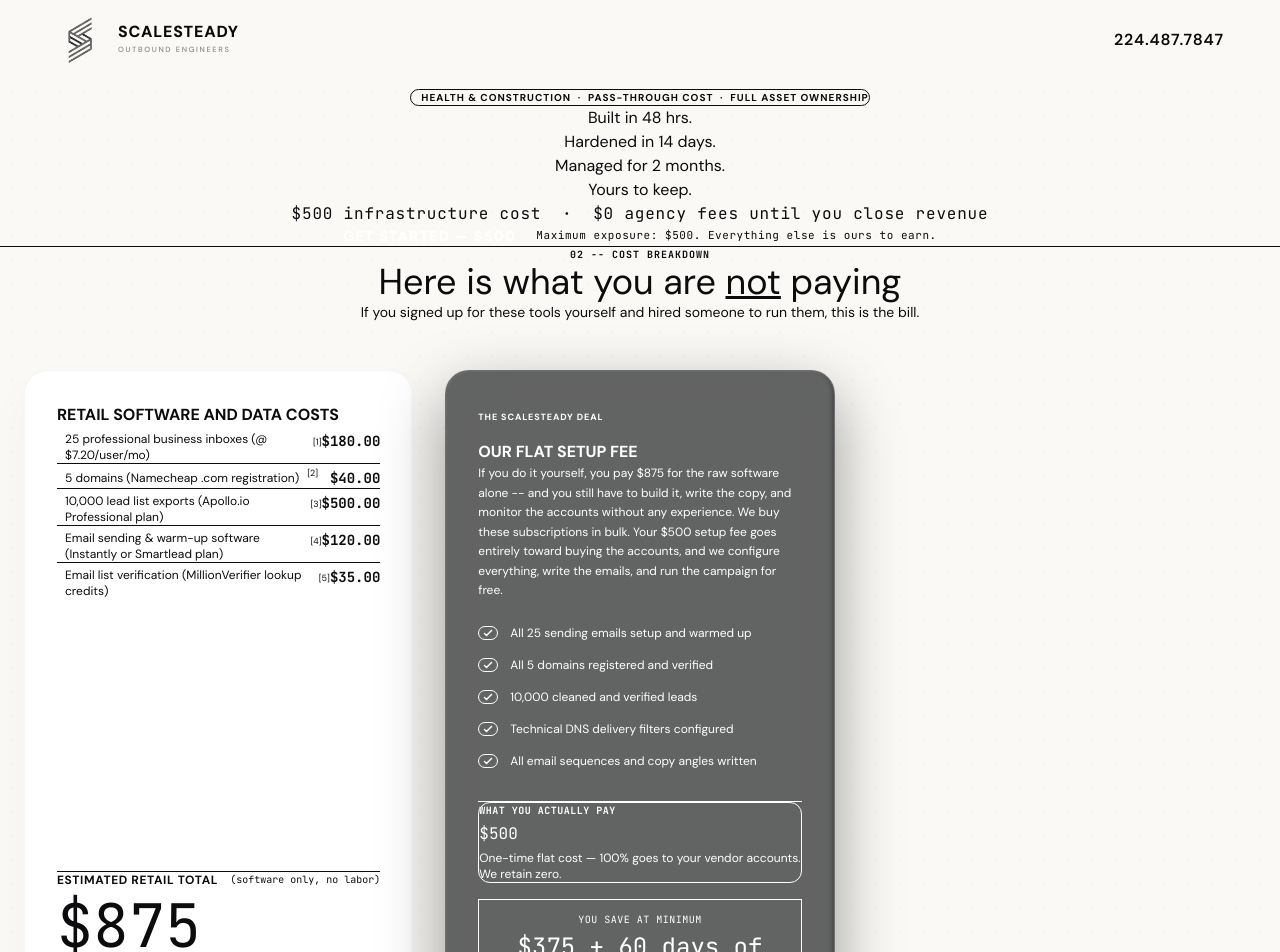
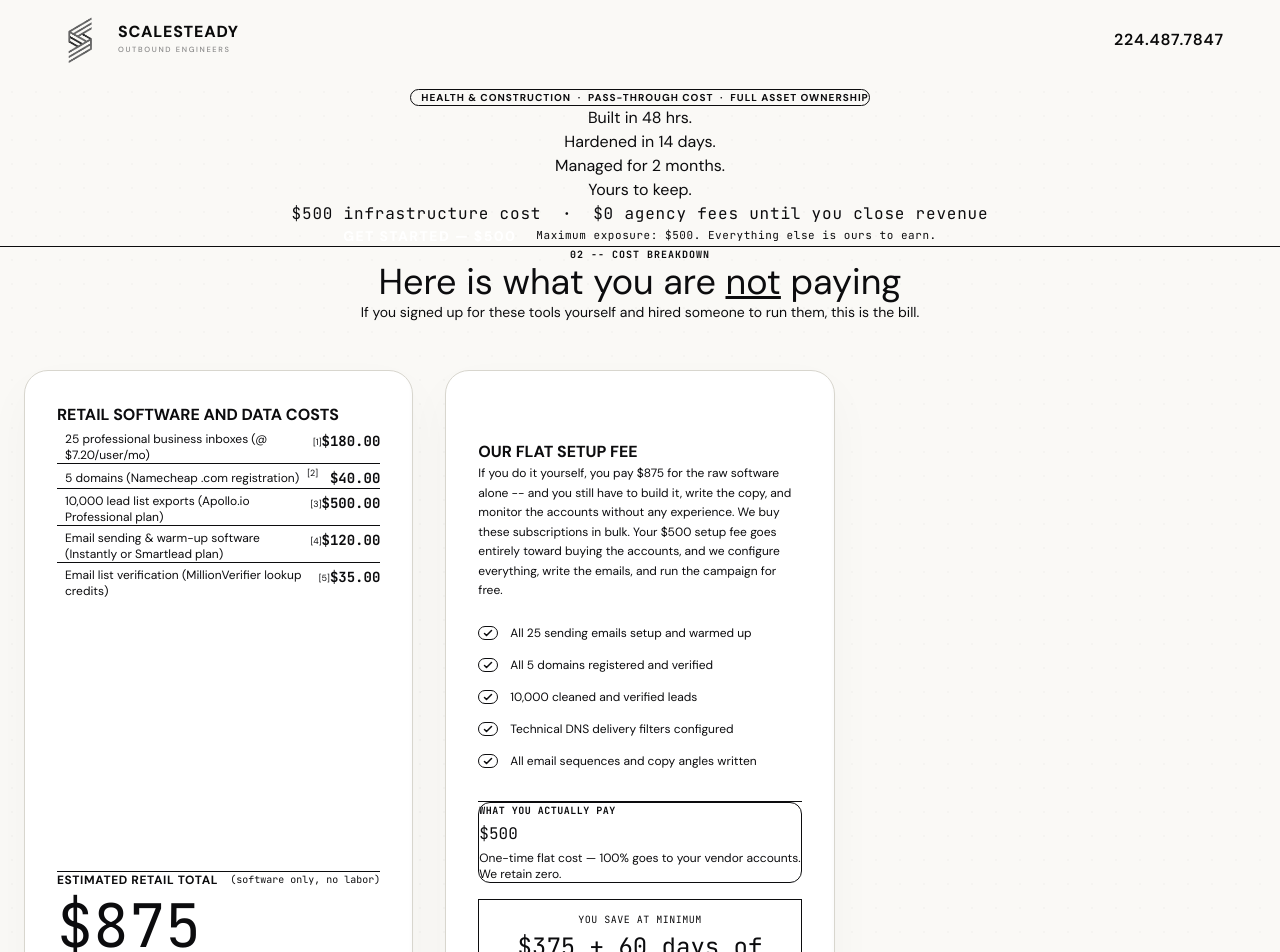
Before and after one commit to jaexochill2-code/scalesteady-engineers, a Next.js app: page /build in a window 1280 px wide. Shown: the top 952 px of the page. Built offline with nearby package versions, Linux system fonts and the light colour scheme.

Commit message:
design: visual border contrast and highlighted card visual overhaul

```diff
--- a/src/app/build/page.tsx
+++ b/src/app/build/page.tsx
@@ -282,57 +282,55 @@ export default function BuildPage() {
                 </div>
               </div>
             </div>
-
-          {/* ScaleSteady Setup Value Bento Column */}
-          <div className="bento-card-dark text-white p-8 relative overflow-hidden flex flex-col justify-between group border-[#1B4F8A]/40 hover:border-[#1B4F8A]/60 shadow-[0_20px_50px_rgba(27,79,138,0.08)]">
+          <div className="bento-card-light bg-white p-8 relative overflow-hidden flex flex-col justify-between group border-2 border-[#1B4F8A] shadow-[0_20px_50px_rgba(27,79,138,0.12)]">
               {/* Radial glow background spotlight */}
-              <div className="absolute top-[-10%] right-[-10%] w-[200px] h-[200px] rounded-full bg-white/5 blur-[45px] pointer-events-none group-hover:bg-white/10 transition-all duration-500" />
+              <div className="absolute top-[-10%] right-[-10%] w-[200px] h-[200px] rounded-full bg-[#1B4F8A]/5 blur-[45px] pointer-events-none group-hover:bg-[#1B4F8A]/10 transition-all duration-500" />
 
               <div className="relative z-10">
                 <span className="inline-block px-3 py-1 text-[9px] font-bold tracking-widest uppercase bg-[#1B4F8A] text-white rounded mb-4">
                   The ScaleSteady Deal
                 </span>
-                <h3 className="font-sans text-lg font-bold mb-4 text-white uppercase tracking-tight">Our Flat Setup Fee</h3>
-                <p className="font-sans text-xs text-[#CCCCCC] leading-relaxed mb-6 font-medium">
+                <h3 className="font-sans text-lg font-bold mb-4 text-[#0C0C0E] uppercase tracking-tight">Our Flat Setup Fee</h3>
+                <p className="font-sans text-xs text-[#2F3033] leading-relaxed mb-6 font-medium">
                   If you do it yourself, you pay $875 for the raw software alone -- and you still have to build it, write the copy, and monitor the accounts without any experience. We buy these subscriptions in bulk. Your $500 setup fee goes entirely toward buying the accounts, and we configure everything, write the emails, and run the campaign for free.
                 </p>
 
-                <ul className="space-y-4 text-xs text-[#CCCCCC]">
-                  <li className="flex items-center gap-3 transition-colors duration-300 hover:text-white group/item1">
-                    <span className="flex items-center justify-center w-5 h-5 rounded-full bg-white/5 border border-white/10 group-hover/item1:border-white group-hover/item1:bg-white/10 transition-all duration-300">
-                      <svg className="w-3 h-3 text-white" fill="none" viewBox="0 0 24 24" stroke="currentColor" strokeWidth="3">
+                <ul className="space-y-4 text-xs text-[#2F3033]">
+                  <li className="flex items-center gap-3 transition-colors duration-300 hover:text-[#0C0C0E] group/item1">
+                    <span className="flex items-center justify-center w-5 h-5 rounded-full bg-[#1B4F8A]/5 border border-[#1B4F8A]/20 group-hover/item1:border-[#1B4F8A] group-hover/item1:bg-[#1B4F8A]/10 transition-all duration-300">
+                      <svg className="w-3 h-3 text-[#1B4F8A]" fill="none" viewBox="0 0 24 24" stroke="currentColor" strokeWidth="3">
                         <path strokeLinecap="round" strokeLinejoin="round" d="M5 13l4 4L19 7" />
                       </svg>
                     </span>
                     <span className="font-medium">All 25 sending emails setup and warmed up</span>
                   </li>
-                  <li className="flex items-center gap-3 transition-colors duration-300 hover:text-white group/item2">
-                    <span className="flex items-center justify-center w-5 h-5 rounded-full bg-white/5 border border-white/10 group-hover/item2:border-white group-hover/item2:bg-white/10 transition-all duration-300">
-                      <svg className="w-3 h-3 text-white" fill="none" viewBox="0 0 24 24" stroke="currentColor" strokeWidth="3">
+                  <li className="flex items-center gap-3 transition-colors duration-300 hover:text-[#0C0C0E] group/item2">
+                    <span className="flex items-center justify-center w-5 h-5 rounded-full bg-[#1B4F8A]/5 border border-[#1B4F8A]/20 group-hover/item2:border-[#1B4F8A] group-hover/item2:bg-[#1B4F8A]/10 transition-all duration-300">
+                      <svg className="w-3 h-3 text-[#1B4F8A]" fill="none" viewBox="0 0 24 24" stroke="currentColor" strokeWidth="3">
                         <path strokeLinecap="round" strokeLinejoin="round" d="M5 13l4 4L19 7" />
                       </svg>
                     </span>
                     <span className="font-medium">All 5 domains registered and verified</span>
                   </li>
-                  <li className="flex items-center gap-3 transition-colors duration-300 hover:text-white group/item3">
-                    <span className="flex items-center justify-center w-5 h-5 rounded-full bg-white/5 border border-white/10 group-hover/item3:border-white group-hover/item3:bg-white/10 transition-all duration-300">
-                      <svg className="w-3 h-3 text-white" fill="none" viewBox="0 0 24 24" stroke="currentColor" strokeWidth="3">
+                  <li className="flex items-center gap-3 transition-colors duration-300 hover:text-[#0C0C0E] group/item3">
+                    <span className="flex items-center justify-center w-5 h-5 rounded-full bg-[#1B4F8A]/5 border border-[#1B4F8A]/20 group-hover/item3:border-[#1B4F8A] group-hover/item3:bg-[#1B4F8A]/10 transition-all duration-300">
+                      <svg className="w-3 h-3 text-[#1B4F8A]" fill="none" viewBox="0 0 24 24" stroke="currentColor" strokeWidth="3">
                         <path strokeLinecap="round" strokeLinejoin="round" d="M5 13l4 4L19 7" />
                       </svg>
                     </span>
                     <span className="font-medium">10,000 cleaned and verified leads</span>
                   </li>
-                  <li className="flex items-center gap-3 transition-colors duration-300 hover:text-white group/item4">
-                    <span className="flex items-center justify-center w-5 h-5 rounded-full bg-white/5 border border-white/10 group-hover/item4:border-white group-hover/item4:bg-white/10 transition-all duration-300">
-                      <svg className="w-3 h-3 text-white" fill="none" viewBox="0 0 24 24" stroke="currentColor" strokeWidth="3">
+                  <li className="flex items-center gap-3 transition-colors duration-300 hover:text-[#0C0C0E] group/item4">
+                    <span className="flex items-center justify-center w-5 h-5 rounded-full bg-[#1B4F8A]/5 border border-[#1B4F8A]/20 group-hover/item4:border-[#1B4F8A] group-hover/item4:bg-[#1B4F8A]/10 transition-all duration-300">
+                      <svg className="w-3 h-3 text-[#1B4F8A]" fill="none" viewBox="0 0 24 24" stroke="currentColor" strokeWidth="3">
                         <path strokeLinecap="round" strokeLinejoin="round" d="M5 13l4 4L19 7" />
                       </svg>
                     </span>
                     <span className="font-medium">Technical DNS delivery filters configured</span>
                   </li>
-                  <li className="flex items-center gap-3 transition-colors duration-300 hover:text-white group/item5">
-                    <span className="flex items-center justify-center w-5 h-5 rounded-full bg-white/5 border border-white/10 group-hover/item5:border-white group-hover/item5:bg-white/10 transition-all duration-300">
-                      <svg className="w-3 h-3 text-white" fill="none" viewBox="0 0 24 24" stroke="currentColor" strokeWidth="3">
+                  <li className="flex items-center gap-3 transition-colors duration-300 hover:text-[#0C0C0E] group/item5">
+                    <span className="flex items-center justify-center w-5 h-5 rounded-full bg-[#1B4F8A]/5 border border-[#1B4F8A]/20 group-hover/item5:border-[#1B4F8A] group-hover/item5:bg-[#1B4F8A]/10 transition-all duration-300">
+                      <svg className="w-3 h-3 text-[#1B4F8A]" fill="none" viewBox="0 0 24 24" stroke="currentColor" strokeWidth="3">
                         <path strokeLinecap="round" strokeLinejoin="round" d="M5 13l4 4L19 7" />
                       </svg>
                     </span>
@@ -341,14 +339,14 @@ export default function BuildPage() {
                 </ul>
               </div>
 
-              <div className="mt-8 pt-6 border-t border-[#222222] relative z-10">
-                <div className="mb-4 p-4 bg-white/5 border border-white/10 rounded-xl">
-                  <span className="font-mono text-[10px] text-neutral-400 uppercase tracking-wider font-bold block mb-1">What you actually pay</span>
-                  <span className="font-mono text-4xl font-extrabold text-white">$500</span>
+              <div className="mt-8 pt-6 border-t border-[var(--ink-border)] relative z-10">
+                <div className="mb-4 p-4 bg-[#1B4F8A]/5 border border-[#1B4F8A]/20 rounded-xl">
+                  <span className="font-mono text-[10px] text-[#1B4F8A] uppercase tracking-wider font-bold block mb-1">What you actually pay</span>
+                  <span className="font-mono text-4xl font-extrabold text-[#0C0C0E]">$500</span>
                   <span className="font-sans text-xs text-neutral-500 block mt-1">One-time flat cost &mdash; 100% goes to your vendor accounts. We retain zero.</span>
                 </div>
-                <div className="p-3 bg-white/5 border border-white/10 rounded-lg text-center font-mono">
-                  <span className="text-[10px] text-[#888888] uppercase tracking-wider block">You save at minimum</span>
+                <div className="p-3 bg-[#1B4F8A]/5 border border-[#1B4F8A]/20 rounded-lg text-center font-mono">
+                  <span className="text-[10px] text-neutral-500 uppercase tracking-wider block">You save at minimum</span>
                   <span className="text-2xl font-extrabold text-[#1B4F8A] block mt-1">$375 + 60 days of free labor</span>
                 </div>
               </div>
@@ -379,39 +377,39 @@ export default function BuildPage() {
             </div>
 
             {/* Beat 2 + 3: The Why */}
-            <div className="bento-card-dark rounded-t-none border-t-0 p-8 md:p-10 relative overflow-hidden shadow-2xl hover:translate-y-0">
+            <div className="bento-card-light rounded-t-none border-t-0 bg-[#FAF9F6] p-8 md:p-10 relative overflow-hidden shadow-sm hover:translate-y-0">
 
-              <div className="absolute top-0 right-0 w-[300px] h-[300px] rounded-full bg-white/5 blur-[80px] pointer-events-none" />
-              <div className="absolute bottom-0 left-0 w-[200px] h-[200px] rounded-full bg-[#1B4F8A]/5 blur-[60px] pointer-events-none" />
+              <div className="absolute top-0 right-0 w-[300px] h-[300px] rounded-full bg-[#1B4F8A]/3 blur-[80px] pointer-events-none" />
+              <div className="absolute bottom-0 left-0 w-[200px] h-[200px] rounded-full bg-[#1B4F8A]/3 blur-[60px] pointer-events-none" />
 
               <div className="relative z-10 max-w-[760px] space-y-6">
 
-                <span className="inline-block px-3 py-1 text-[9px] font-bold tracking-widest uppercase bg-white/5 text-[#888888] border border-white/10 rounded">
+                <span className="inline-block px-3 py-1 text-[9px] font-bold tracking-widest uppercase bg-[#1B4F8A]/5 text-[#1B4F8A] border border-[#1B4F8A]/10 rounded">
                   Why we structure it this way
                 </span>
 
-                <p className="font-sans text-lg md:text-2xl font-bold text-white leading-snug">
+                <p className="font-sans text-lg md:text-2xl font-bold text-[#0C0C0E] leading-snug">
                   We learned that the only way to grow in this space is by giving value first.
                 </p>
 
-                <p className="font-sans text-sm text-[#AAAAAA] leading-relaxed">
+                <p className="font-sans text-sm text-[#2F3033] leading-relaxed">
                   So we go first. That is not a marketing angle -- it is how we decided to run this business. The clients who have found success with us came the same way you did. We proved it before we pitched it.
                 </p>
 
-                <div className="border-t border-white/8" />
+                <div className="border-t border-[#D8D6CE]" />
 
                 <div className="grid grid-cols-1 md:grid-cols-2 gap-6">
 
                   <div className="space-y-2">
-                    <span className="font-mono text-[10px] uppercase tracking-widest text-neutral-400 font-bold">Who we take on</span>
-                    <p className="font-sans text-sm text-[#CCCCCC] leading-relaxed">
+                    <span className="font-mono text-[10px] uppercase tracking-widest text-[#585A60] font-bold">Who we take on</span>
+                    <p className="font-sans text-sm text-[#2F3033] leading-relaxed">
                       Health and construction only. Not as a rule -- as a promise. These are the two industries we can stand fully behind. We are not going to take your money somewhere we have not already been.
                     </p>
                   </div>
 
                   <div className="space-y-2">
-                    <span className="font-mono text-[10px] uppercase tracking-widest text-[#888888] font-bold">All we want</span>
-                    <p className="font-sans text-sm text-[#CCCCCC] leading-relaxed">
+                    <span className="font-mono text-[10px] uppercase tracking-widest text-[#585A60] font-bold">All we want</span>
+                    <p className="font-sans text-sm text-[#2F3033] leading-relaxed">
                       A seat at the table. One shot to show you what this does. If it works, we build something long-term. If it does not, you walk. No hard feelings.
                     </p>
                   </div>
@@ -787,27 +785,27 @@ export default function BuildPage() {
               </div>
 
               {/* Scale Card */}
-              <div className="bento-card-dark text-white p-8 flex flex-col justify-between border-[#1B4F8A]/20 hover:border-[#1B4F8A]/50 shadow-[0_20px_50px_rgba(27,79,138,0.05)] relative overflow-hidden group">
-                <div className="absolute top-0 right-0 w-[200px] h-[200px] rounded-full bg-white/5 blur-[60px] pointer-events-none" />
+              <div className="bento-card-light bg-white p-8 flex flex-col justify-between border-2 border-[#1B4F8A] shadow-[0_20px_50px_rgba(27,79,138,0.08)] relative overflow-hidden group">
+                <div className="absolute top-0 right-0 w-[200px] h-[200px] rounded-full bg-[#1B4F8A]/5 blur-[60px] pointer-events-none" />
                 <div className="relative z-10">
                   <div className="flex items-center justify-between mb-5">
                     <span className="inline-block px-2.5 py-0.5 text-[10px] font-bold tracking-wider uppercase bg-[#1B4F8A] text-white">
                       Option A
                     </span>
-                    <span className="font-mono text-[9px] text-[#888888] uppercase tracking-wider border border-white/10 px-2 py-0.5 rounded">Most common choice</span>
+                    <span className="font-mono text-[9px] text-[#1B4F8A] uppercase tracking-wider border border-[#1B4F8A]/20 bg-[#1B4F8A]/5 px-2 py-0.5 rounded">Most common choice</span>
                   </div>
-                  <h3 className="font-sans text-2xl font-extrabold mb-4 text-white">Keep Scaling</h3>
-                  <p className="font-sans text-sm text-[#AAAAAA] leading-relaxed mb-6">
+                  <h3 className="font-sans text-2xl font-extrabold mb-4 text-[#0C0C0E]">Keep Scaling</h3>
+                  <p className="font-sans text-sm text-[#2F3033] leading-relaxed mb-6">
                     Retain ScaleSteady to actively manage, optimize, and scale your outbound campaign. Includes database refreshes, continuous copy sequencing, and inbox deliverability management.
                   </p>
-                  <ul className="space-y-2 text-xs text-[#AAAAAA]">
+                  <ul className="space-y-2 text-xs text-[#2F3033]">
                     <li className="flex items-center gap-2"><span className="text-[#1B4F8A] font-bold">&#10003;</span> Continuous lead list refreshes</li>
                     <li className="flex items-center gap-2"><span className="text-[#1B4F8A] font-bold">&#10003;</span> A/B copy optimization</li>
                     <li className="flex items-center gap-2"><span className="text-[#1B4F8A] font-bold">&#10003;</span> Monthly campaign review calls</li>
                     <li className="flex items-center gap-2"><span className="text-[#1B4F8A] font-bold">&#10003;</span> Inbox deliverability management</li>
                   </ul>
                 </div>
-                <p className="font-mono text-sm font-bold text-white mt-8 relative z-10">$699 / month</p>
+                <p className="font-mono text-sm font-bold text-[#0C0C0E] mt-8 relative z-10">$699 / month</p>
               </div>
 
             </div>
@@ -815,7 +813,7 @@ export default function BuildPage() {
         </section>
 
         {/* 08 PLAIN-ENGLISH TOS SUMMARY */}
-        <section className="py-20 bg-[#F5F5F7] border-b border-[#DEDEDE] relative z-10">
+        <section className="py-20 bg-[var(--canvas)] border-b border-[var(--ink-border)] relative z-10">
           <div className="max-w-[800px] mx-auto px-6">
             <h2 className="font-sans text-2xl md:text-3xl font-extrabold text-center tracking-tight text-[#0A0A0A] mb-4">
               Terms of Service Plain-English Summary
--- a/src/app/globals.css
+++ b/src/app/globals.css
@@ -23,7 +23,7 @@
   --ink-body:       #2F3033;  /* charcoal body */
   --ink-secondary:  #585A60;
   --ink-muted:      #8E919C;
-  --ink-border:     #E9E8E5;  /* warm subtle divider */
+  --ink-border:     #D8D6CE;  /* stronger contrast warm divider, not gray */
 
   /* Dark section backgrounds -- rich graphite charcoal family, no gloomy pure black */
   --blue-void:      #0C0D0E;  /* deepest graphite -- final CTA */
@@ -1273,7 +1273,7 @@ a { color: inherit; text-decoration: none; }
   background: rgba(18, 19, 21, 0.65);
   backdrop-filter: blur(24px);
   -webkit-backdrop-filter: blur(24px);
-  border: 1px solid rgba(255, 255, 255, 0.08);
+  border: 1px solid rgba(255, 255, 255, 0.12); /* stronger border definition */
   border-radius: 24px;
   box-shadow:
     0 24px 64px rgba(0, 0, 0, 0.4),
@@ -1292,7 +1292,7 @@ a { color: inherit; text-decoration: none; }
 /* Light Bento Card with Tactile Claymorphism */
 .bento-card-light {
   background: #ffffff;
-  border: 1px solid rgba(0, 0, 0, 0.04);
+  border: 1.5px solid var(--ink-border); /* more defined, not gray */
   border-radius: 24px;
   box-shadow:
     0 20px 48px rgba(0, 0, 0, 0.03),
@@ -1303,8 +1303,9 @@ a { color: inherit; text-decoration: none; }
 }
 .bento-card-light:hover {
   transform: translateY(-3px);
+  border-color: #1B4F8A; /* sapphire highlight on hover */
   box-shadow:
-    0 28px 56px rgba(0, 0, 0, 0.05),
+    0 28px 56px rgba(27, 79, 138, 0.08),
     0 3px 6px rgba(0, 0, 0, 0.015),
     inset 1.5px 1.5px 3px rgba(255, 255, 255, 1),
     inset -1.5px -1.5px 3px rgba(0, 0, 0, 0.015);
```
Also changed, not shown: src/app/page.tsx (+8 -8 lines), 2 other files (tests, documents, lock files or other folders).
